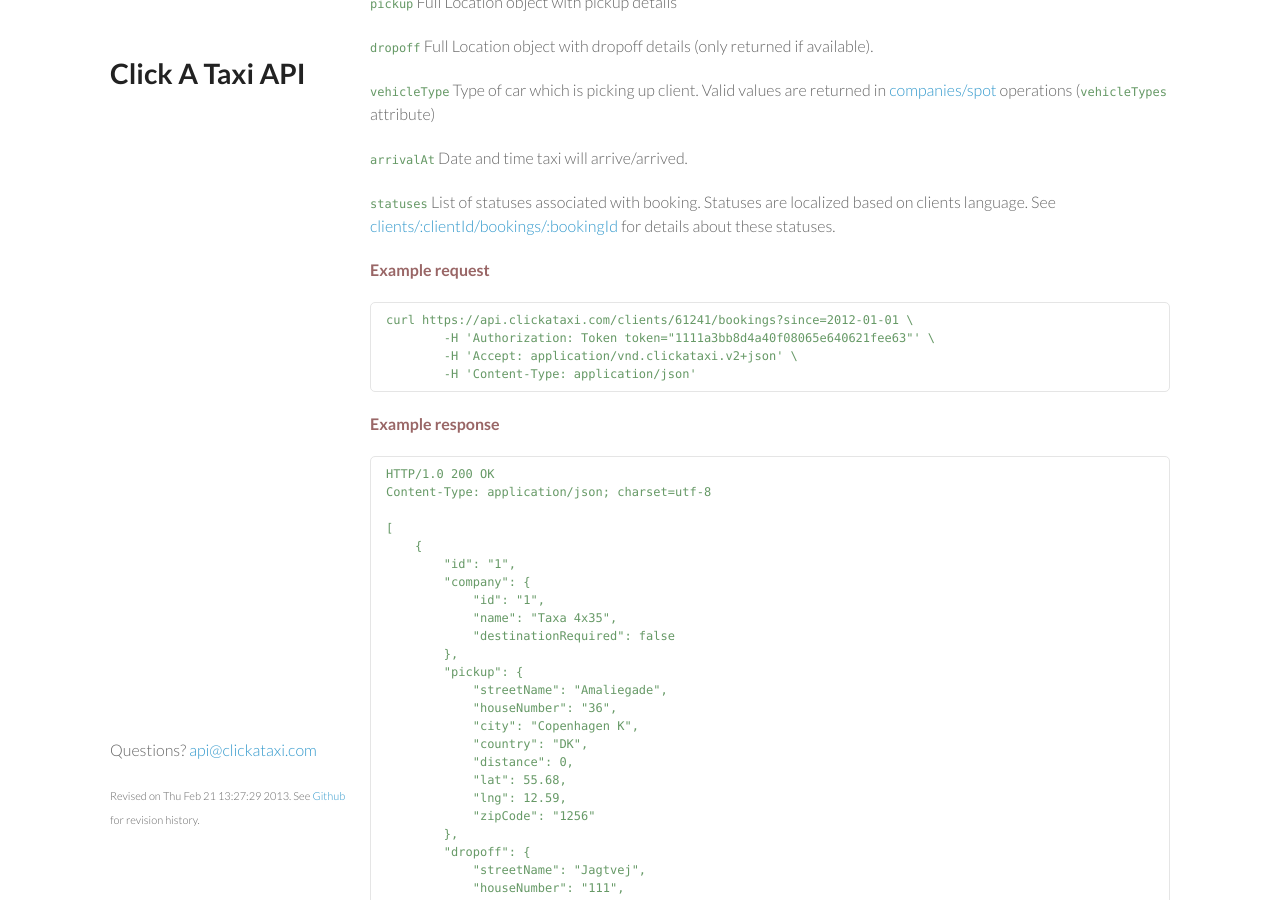
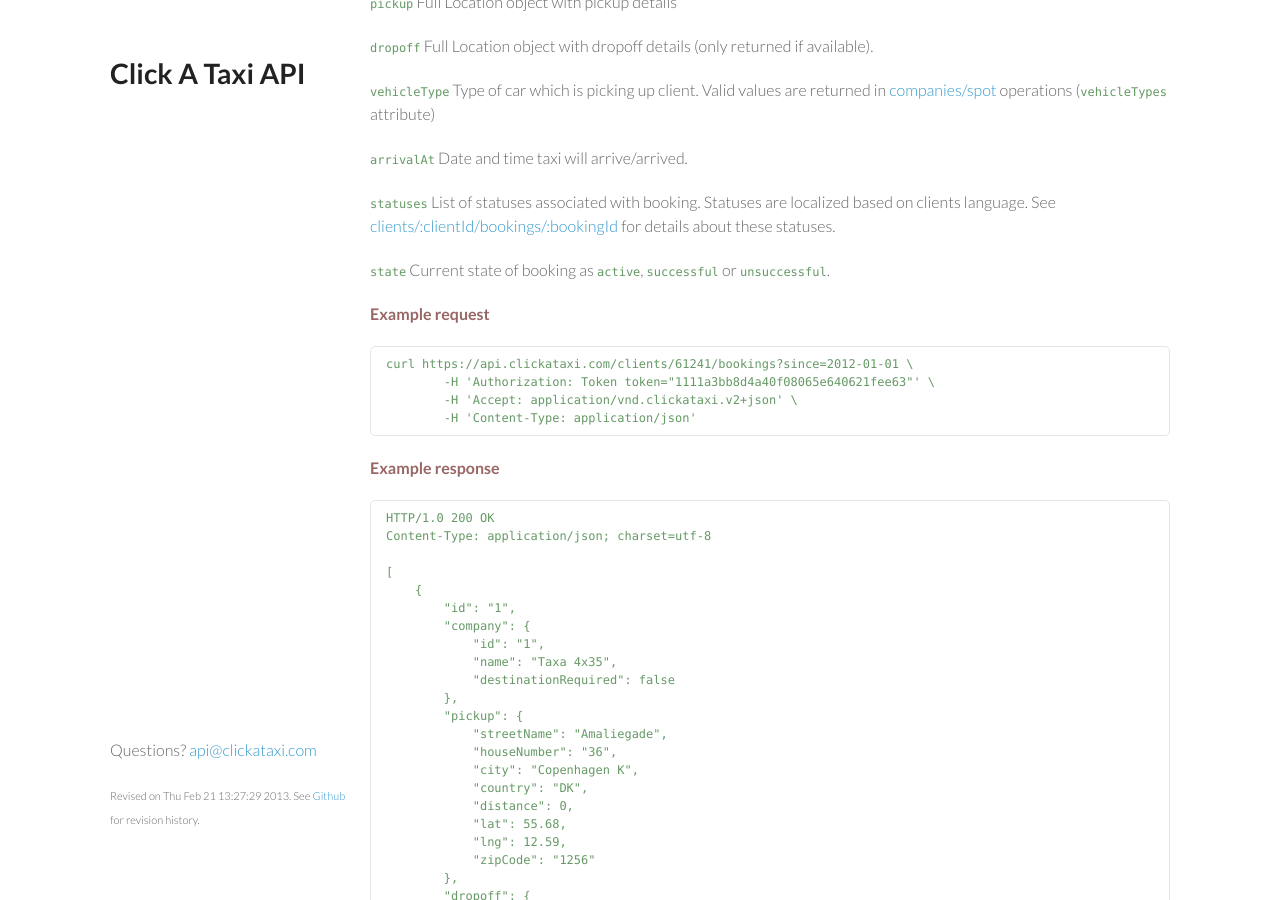
Before and after one commit to clickataxi/api-documentation, a Jekyll site: the page built from index.md, in a window 1280 px wide and 900 px high, scrolled down 8883 px. Built offline with Jekyll 4.4.1, drawn with Linux system fonts in a browser that asks for light colours; Markdown is read by kramdown in place of the engine named in the settings.

Commit message:
Adds description for "state" on a booking

```diff
--- a/index.md
+++ b/index.md
@@ -475,6 +475,8 @@
 `arrivalAt` Date and time taxi will arrive/arrived.
 
 `statuses` List of statuses associated with booking. Statuses are localized based on clients language. See [clients/:clientId/bookings/:bookingId](#get_client_booking) for details about these statuses.
+
+`state` Current state of booking as `active`, `successful` or `unsuccessful`.
 
 
 #### Example request
```
